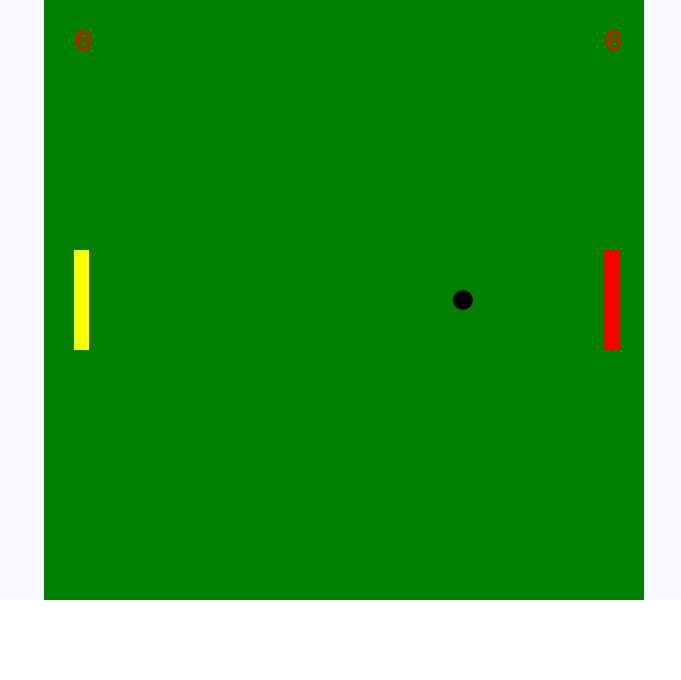
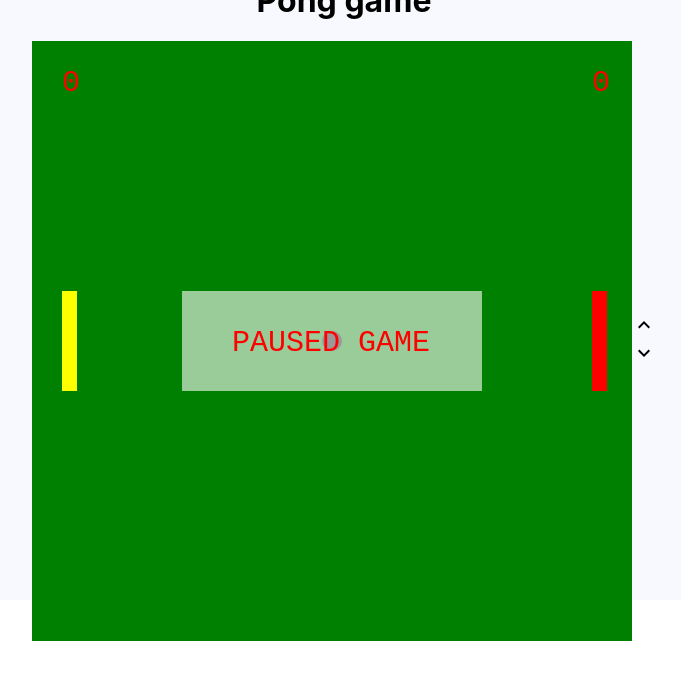
Before and after one commit to ricardomart26/Pong-game, a React (Create React App) app in the folder pong_frontend/: page /game/me in a window 1280 px wide. Shown: the top 680 px of the page, without its empty margins (296-977 px from the left). Built offline with nearby package versions, Linux system fonts and the light colour scheme.

Commit message:
Trying to add keys backgound change on click event

```diff
--- a/pong_frontend/package.json
+++ b/pong_frontend/package.json
@@ -6,6 +6,7 @@
     "@emotion/react": "^11.11.1",
     "@emotion/styled": "^11.11.0",
     "@material-ui/core": "^4.12.4",
+    "@mui/icons-material": "^5.14.3",
     "@mui/material": "^5.14.5",
     "@testing-library/jest-dom": "^5.17.0",
     "@testing-library/react": "^13.4.0",
--- a/pong_frontend/src/App.tsx
+++ b/pong_frontend/src/App.tsx
@@ -1,23 +1,18 @@
-import React from 'react';
 import './App.css';
 import { Routes, Route } from 'react-router-dom';
-import Canvas from './components/Canvas';
 import GameMenu from './scenes/menu';
+import Game from './scenes/game';
 
 
 function App() {
-
-
-
-
   return (
     <div className="App">
       <Routes>
         <Route path="/" element={<GameMenu/>}></Route>
         {/* <Route path="/game" element={<Canvas/>}></Route> */}
         <Route path="/game">
-          <Route path=":option" element={<Canvas/>}/>
-          <Route path="me" element={<Canvas/>}/>
+          <Route path=":option" element={<Game/>}/>
+          <Route path="me" element={<Game/>}/>
         </Route>
       </Routes>
       {/* <GameMenu/> */}
--- a/pong_frontend/src/components/Canvas.tsx
+++ b/pong_frontend/src/components/Canvas.tsx
@@ -1,7 +1,6 @@
-import { exit } from "process";
 import { useEffect, useRef, useState } from "react";
 import { useParams } from "react-router-dom";
-
+import KeyboardArrowUpIcon from '@mui/icons-material/KeyboardArrowUp';
 
 /**
  * TODO:
@@ -25,7 +24,7 @@ const CANVAS_WIDTH = 600;
 const CANVAS_HEIGHT = 600;
 const SPEED = 2.2;
 
-const Canvas = () => {
+const Canvas = ({changeKeys}: {changeKeys: (activate: boolean) => void}) => {
 
     const params = useParams();
     console.log(params);
@@ -37,7 +36,7 @@ const Canvas = () => {
     let ball_direction_y: number = 1;
     // let curve: number = 0;
     let curve: number = 0;
-    let idle: boolean = false;
+    let idle: boolean = true;
 
 
     const players: Object[] = [{
--- /dev/null
+++ b/pong_frontend/src/scenes/game/index.tsx
@@ -0,0 +1,33 @@
+import Canvas from "../../components/Canvas";
+import { Box, Icon } from "@mui/material";
+import { KeyboardArrowUp, KeyboardArrowDown } from "@mui/icons-material";
+
+const Game = () => {
+
+    let colorTransparencyStyle = "0.2";
+
+
+    const changeKeysBackgound = (activate: boolean) => {
+
+        colorTransparencyStyle = activate ? "0.5" : "0.2";
+    }
+
+    return (
+        <div>
+            <h1>Pong game</h1>
+            <Box display="flex" justifyContent="center">
+                <Canvas changeKeys={changeKeysBackgound}/>
+                <Box display="flex" justifyContent="center" flexDirection="column">
+                    <Box>
+                        <KeyboardArrowUp/>
+                    </Box>
+                    <Box sx={{backgroundColor: `rgba(0, 0, 0, ${colorTransparencyStyle}))`}}>
+                        <KeyboardArrowDown/>
+                    </Box>
+                </Box>
+            </Box>
+        </div>
+    );
+}
+
+export default Game;
--- a/pong_frontend/src/scenes/menu/index.tsx
+++ b/pong_frontend/src/scenes/menu/index.tsx
@@ -17,7 +17,7 @@ const GameMenu = () => {
         {
             opt: "1 vs 1 (Offline)",
             action: () => {navigate('/game/1vs1off')},
-            backgroundColor: "grey",
+            backgroundColor: "yellow",
         },
         {
             opt :"1 vs pc",
```
Also changed, not shown: 1 other file (tests, documents, lock files or other folders).
